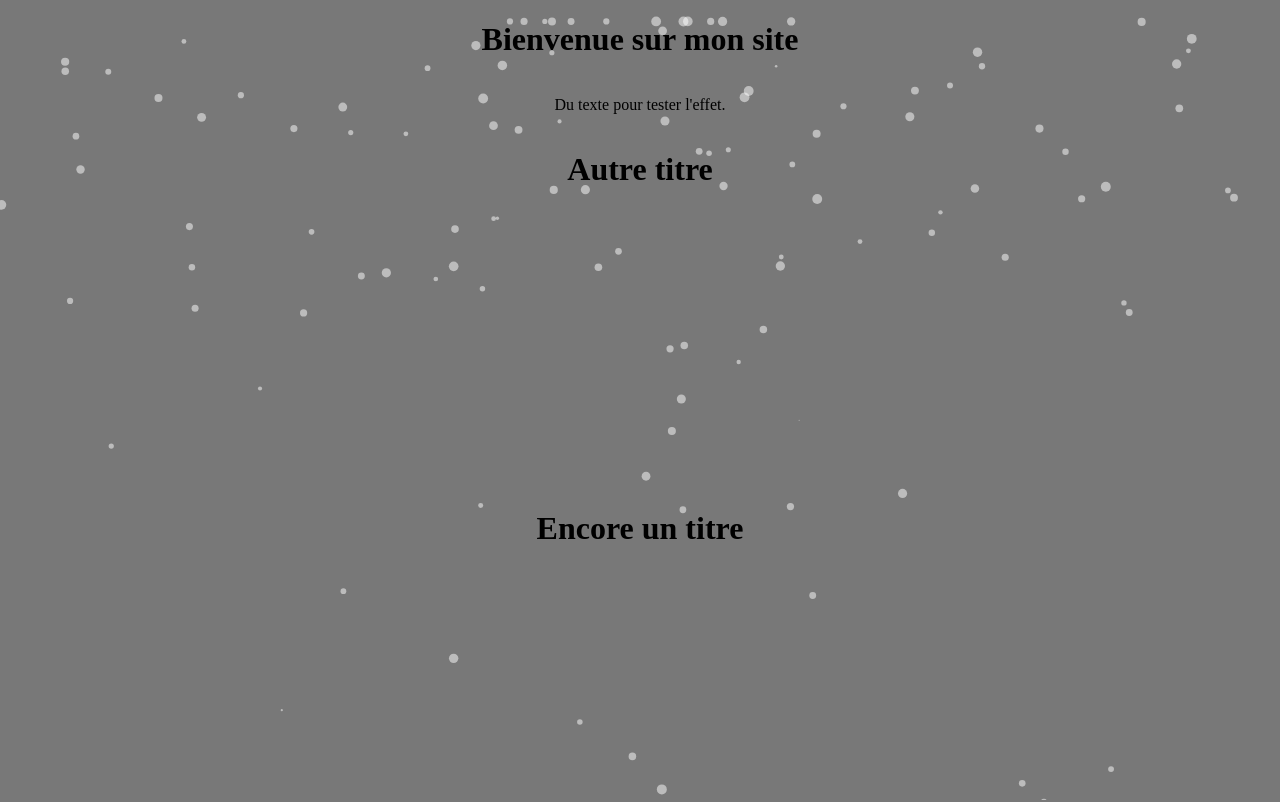
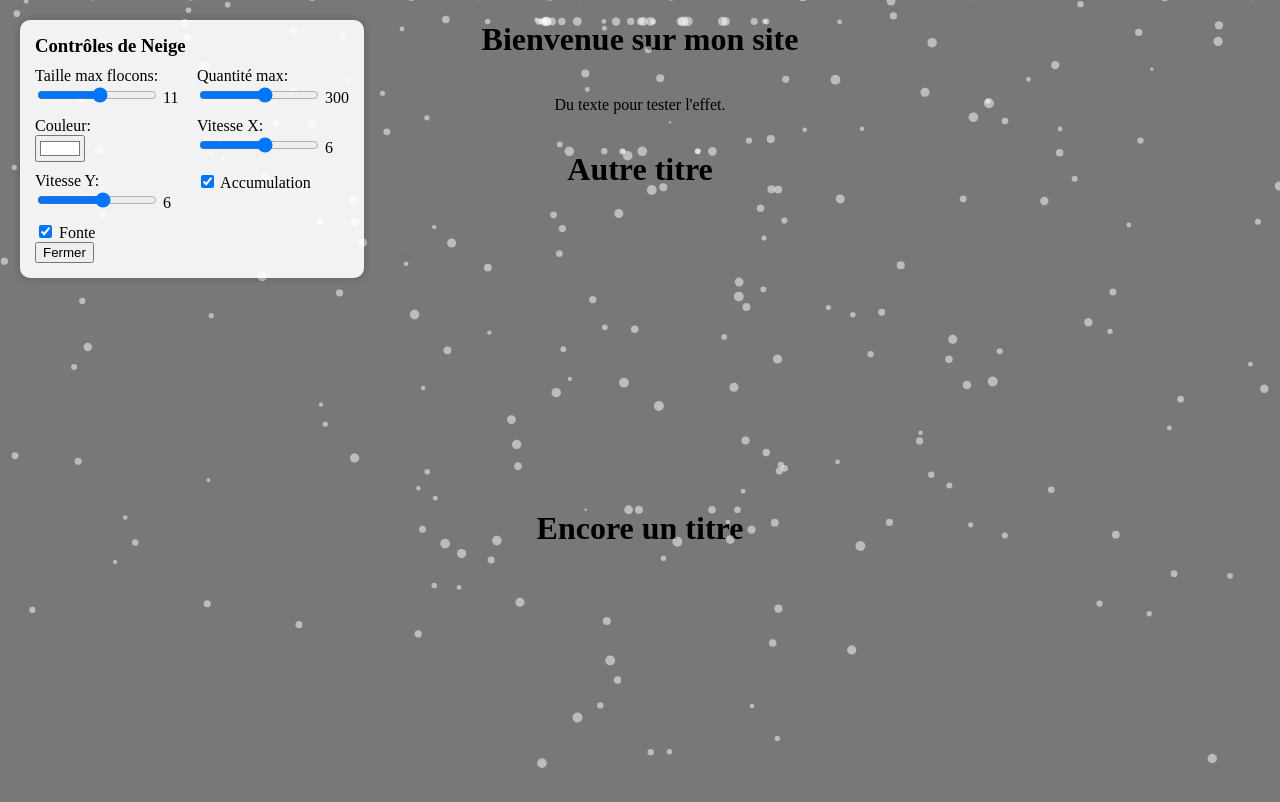
Before and after one commit to sylvainJacot/snow-widget, a plain HTML site: page snow.html in a window 1280 px wide. Shown: the top 802 px of the page. Drawn offline with Linux system fonts and the light colour scheme; animation ran at ten frames a second.

Commit message:
working on control panel

```diff
--- a/snow.html
+++ b/snow.html
@@ -28,6 +28,61 @@
     <h1 style="display: inline-block; margin-bottom: 300px;">Encore un titre</h1>
     <h1 style="display: inline-block; margin-bottom: 300px;">Encore un titre</h1>
     <h1 style="display: inline-block; margin-bottom: 300px;">Encore un titre</h1>
+
+    <div id="controls" style="position: fixed; top: 20px; left: 20px; background: rgba(255,255,255,0.9); padding: 15px; border-radius: 10px; box-shadow: 0 0 10px rgba(0,0,0,0.2); z-index: 10000;">
+    <h3 style="margin: 0 0 10px 0;">Contrôles de Neige</h3>
+
+    <div style="display: grid; grid-template-columns: 1fr 1fr; gap: 10px;">
+        <div>
+            <label>Taille max flocons: <br>
+                <input type="range" id="flakeSize" min="1" max="20" step="1" style="width: 120px;">
+                <span id="flakeSizeValue">8</span>
+            </label>
+        </div>
+
+        <div>
+            <label>Quantité max: <br>
+                <input type="range" id="flakesMax" min="50" max="500" step="50" style="width: 120px;">
+                <span id="flakesMaxValue">200</span>
+            </label>
+        </div>
+
+        <div>
+            <label>Couleur: <br>
+                <input type="color" id="snowColor" value="#ffffff">
+            </label>
+        </div>
+
+        <div>
+            <label>Vitesse X: <br>
+                <input type="range" id="vMaxX" min="1" max="10" step="1" style="width: 120px;">
+                <span id="vMaxXValue">5</span>
+            </label>
+        </div>
+
+        <div>
+            <label>Vitesse Y: <br>
+                <input type="range" id="vMaxY" min="1" max="10" step="1" style="width: 120px;">
+                <span id="vMaxYValue">4</span>
+            </label>
+        </div>
+
+        <div>
+            <label>
+                <input type="checkbox" id="snowStick" checked> Accumulation
+            </label>
+        </div>
+
+        <div>
+            <label>
+                <input type="checkbox" id="useMeltEffect" checked> Fonte
+            </label>
+        </div>
+    </div>
+
+    <button onclick="document.getElementById('controls').style.display = 'none';">Fermer</button>
+</div>
+
 
     <script>
         const snowStorm = (function (window, document) {
@@ -408,5 +463,53 @@
             };
         })(window, document);
     </script>
+    <script>
+        document.addEventListener("DOMContentLoaded", function () {
+    const controls = {
+        flakeSize: document.getElementById("flakeSize"),
+        flakesMax: document.getElementById("flakesMax"),
+        snowColor: document.getElementById("snowColor"),
+        vMaxX: document.getElementById("vMaxX"),
+        vMaxY: document.getElementById("vMaxY"),
+        snowStick: document.getElementById("snowStick"),
+        useMeltEffect: document.getElementById("useMeltEffect"),
+    };
+
+    const displayValues = {
+        flakeSize: document.getElementById("flakeSizeValue"),
+        flakesMax: document.getElementById("flakesMaxValue"),
+        vMaxX: document.getElementById("vMaxXValue"),
+        vMaxY: document.getElementById("vMaxYValue"),
+    };
+
+    function updateConfig() {
+        snowStorm.flakesMax = parseInt(controls.flakesMax.value, 10);
+        snowStorm.flakeWidth = snowStorm.flakeHeight = parseInt(controls.flakeSize.value, 10);
+        snowStorm.snowColor = controls.snowColor.value;
+        snowStorm.vMaxX = parseInt(controls.vMaxX.value, 10);
+        snowStorm.vMaxY = parseInt(controls.vMaxY.value, 10);
+        snowStorm.snowStick = controls.snowStick.checked;
+        snowStorm.useMeltEffect = controls.useMeltEffect.checked;
+
+        // Met à jour les valeurs affichées
+        displayValues.flakeSize.textContent = controls.flakeSize.value;
+        displayValues.flakesMax.textContent = controls.flakesMax.value;
+        displayValues.vMaxX.textContent = controls.vMaxX.value;
+        displayValues.vMaxY.textContent = controls.vMaxY.value;
+
+        // Relancer la neige pour appliquer les changements
+        snowStorm.stop();
+        snowStorm.start();
+    }
+
+    // Écouteurs pour chaque input
+    Object.keys(controls).forEach((key) => {
+        controls[key].addEventListener("input", updateConfig);
+    });
+
+    // Initialisation avec les valeurs actuelles
+    updateConfig();
+});
+    </script>
 </body>
 </html>
```
